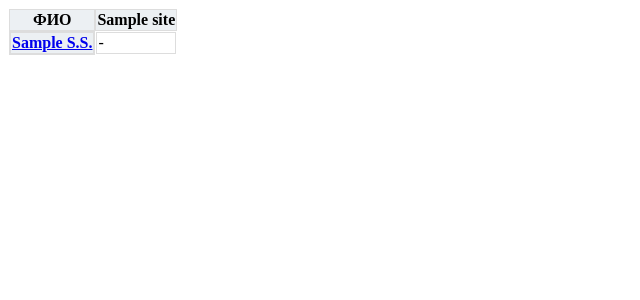
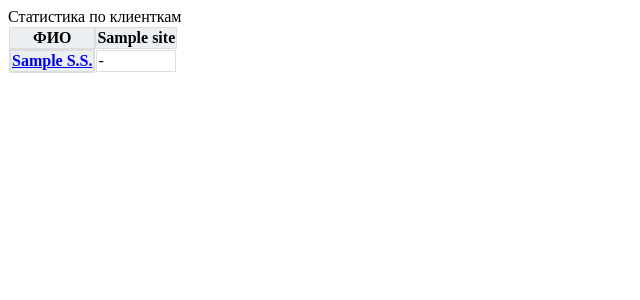
Before and after one commit to Korol/ls, a CodeIgniter app: the page made by src/application/views/form/report_customers_stats.php in a window 1280 px wide. Shown: the top 300 px of the page, without its empty margins (0-640 px from the left). Run offline with CodeIgniter, Linux system fonts and the light colour scheme; the template is opened without the code that fills it: most values are stand-ins (such as "Sample title", 1, 10 or a date in 2020); some libraries are stand-ins or nearby versions.

Commit message:
Stage 5 Task 3: added table header

```diff
--- a/src/application/views/form/report_customers_stats.php
+++ b/src/application/views/form/report_customers_stats.php
@@ -1,4 +1,5 @@
 <div id="ReportGeneralCustomersStats" class="report-table">
+    <div class="reports-title">Статистика по клиенткам</div>
 <?php if(!empty($sites) && !empty($cs_customers)): ?>
 <link rel="stylesheet" href="/public/stickytable/jquery.stickytable.min.css">
 <script src="/public/stickytable/jquery.stickytable.min.js"></script>
```
